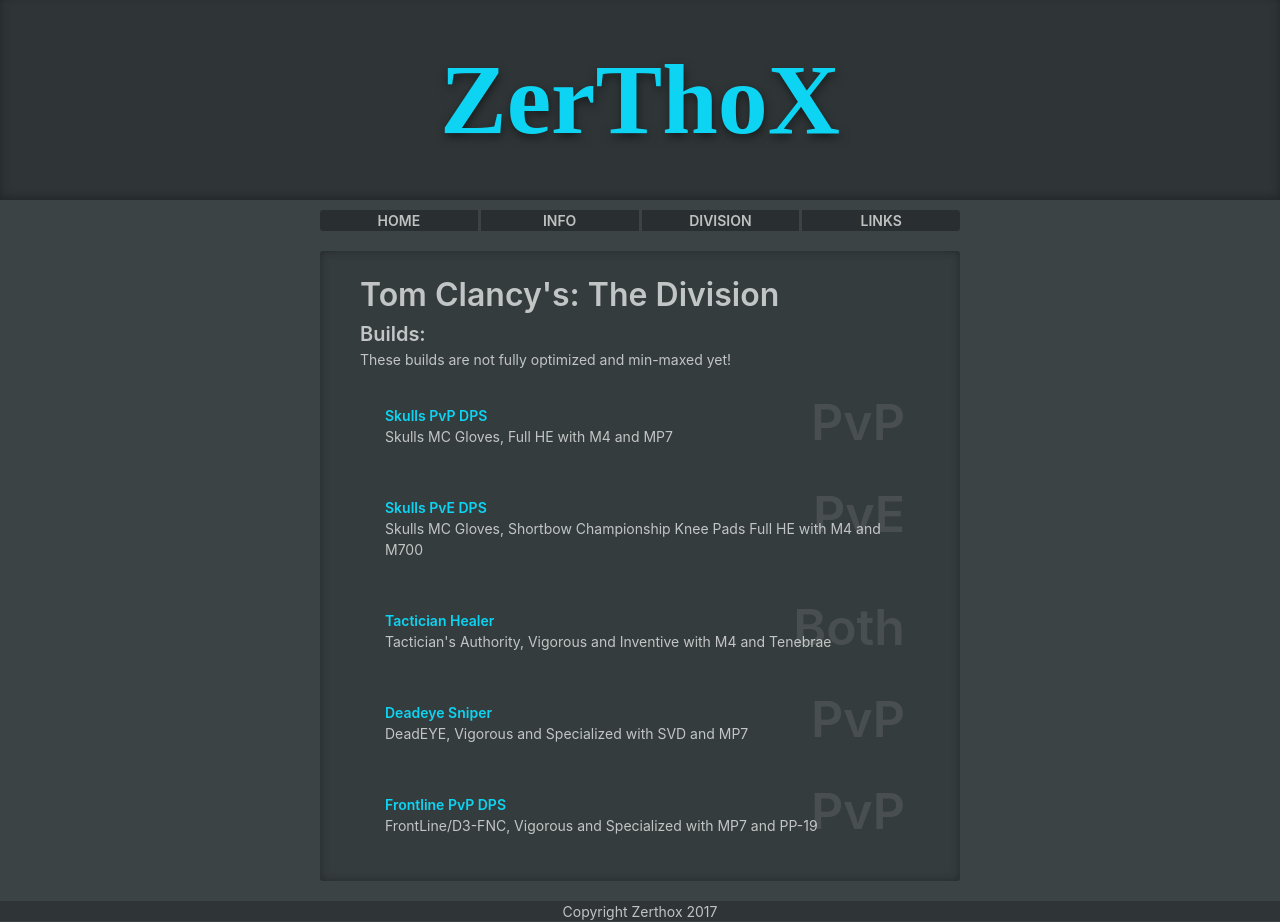
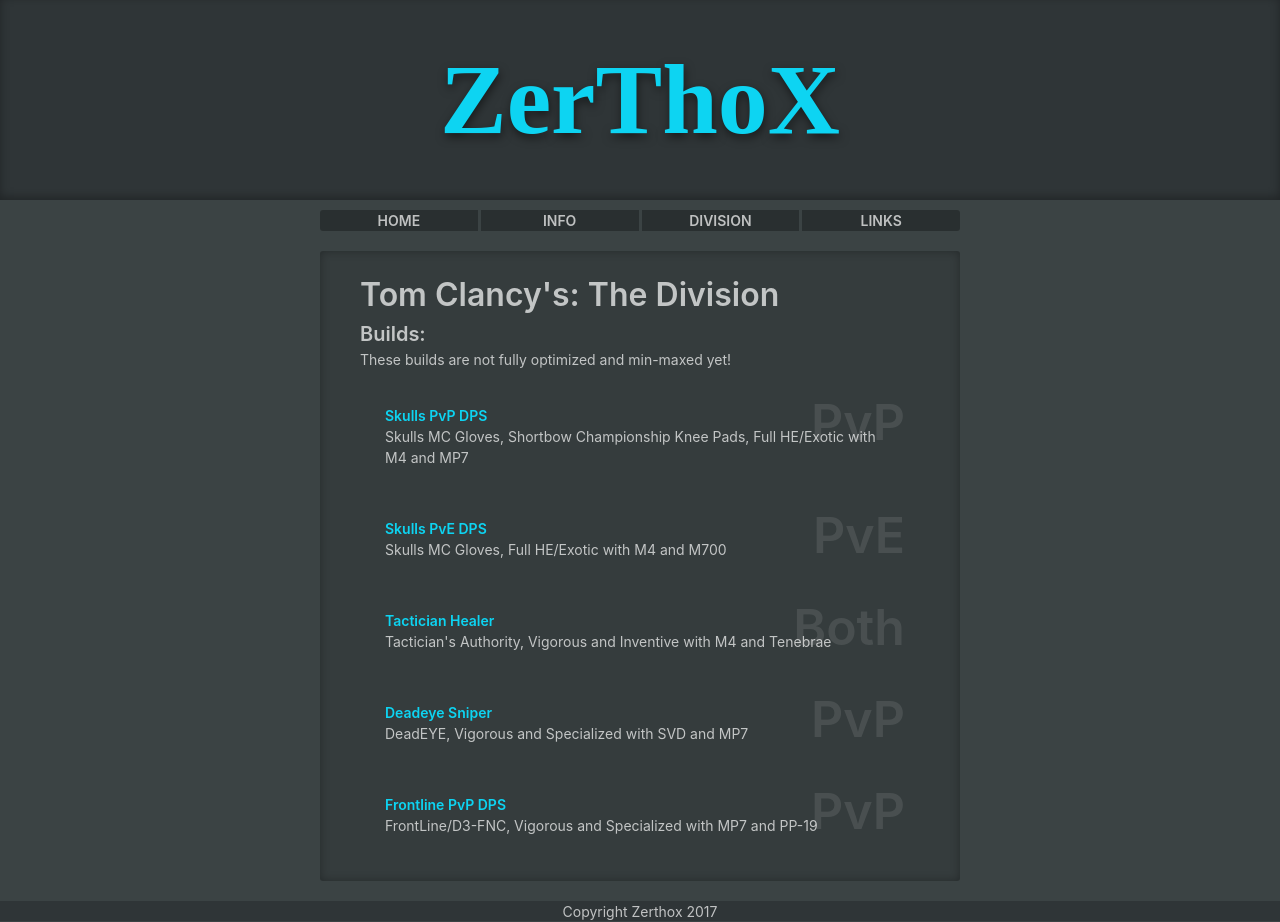
Before and after one commit to Zerthox/zerthox.github.io, a Jekyll site: the page built from division.html, in a window 1280 px wide. Built offline with Jekyll 4.4.1, drawn with Linux system fonts in a browser that asks for light colours; some web fonts are replaced.

Commit message:
Update division.html

```diff
--- a/division.html
+++ b/division.html
@@ -7,13 +7,13 @@
     <p>These builds are not fully optimized and min-maxed yet!</p>
     <a href="division/builds/skulls-pvp">
         <li class="list-item">
-            <div class="info"><span class="title name">Skulls PvP DPS</span><span class="text">Skulls MC Gloves, Full HE with M4 and MP7</span></div>
+            <div class="info"><span class="title name">Skulls PvP DPS</span><span class="text">Skulls MC Gloves, Shortbow Championship Knee Pads, Full HE/Exotic with M4 and MP7</span></div>
             <div class="ghost-text">PvP</div>
         </li>
     </a>
     <a href="division/builds/skulls-pve">
         <li class="list-item">
-            <div class="info"><span class="title name">Skulls PvE DPS</span><span class="text">Skulls MC Gloves, Shortbow Championship Knee Pads Full HE with M4 and M700</span></div>
+            <div class="info"><span class="title name">Skulls PvE DPS</span><span class="text">Skulls MC Gloves, Full HE/Exotic with M4 and M700</span></div>
             <div class="ghost-text">PvE</div>
         </li>
     </a>
```
